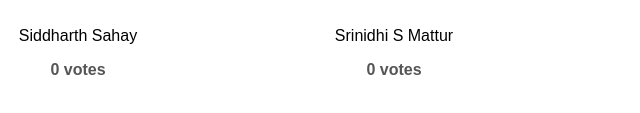
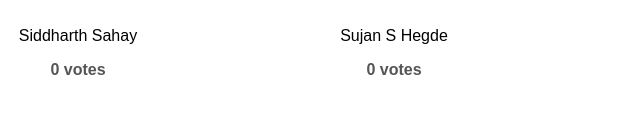
Before and after one commit to sudhanvabharadwaj/CR-Election, a plain HTML site: page index.html in a window 1280 px wide. Shown: the part 233-346 px from the top of the page, 404-1044 px from the left. Drawn offline with Linux system fonts and the light colour scheme.

Commit message:
Update index.html

```diff
--- a/index.html
+++ b/index.html
@@ -21,7 +21,7 @@
         </div>
         <div class="candidate" id="candidate3" onclick="vote('candidate3')">
             <img src="candidate3_1.jpg" alt="Candidate 3">
-            <p>Srinidhi S Mattur</p>
+            <p>Sujan S Hegde</p>
             <p class="vote-count" id="count3">0 votes</p>
         </div>
         <div class="candidate" id="candidate4" onclick="vote('candidate4')">
```
